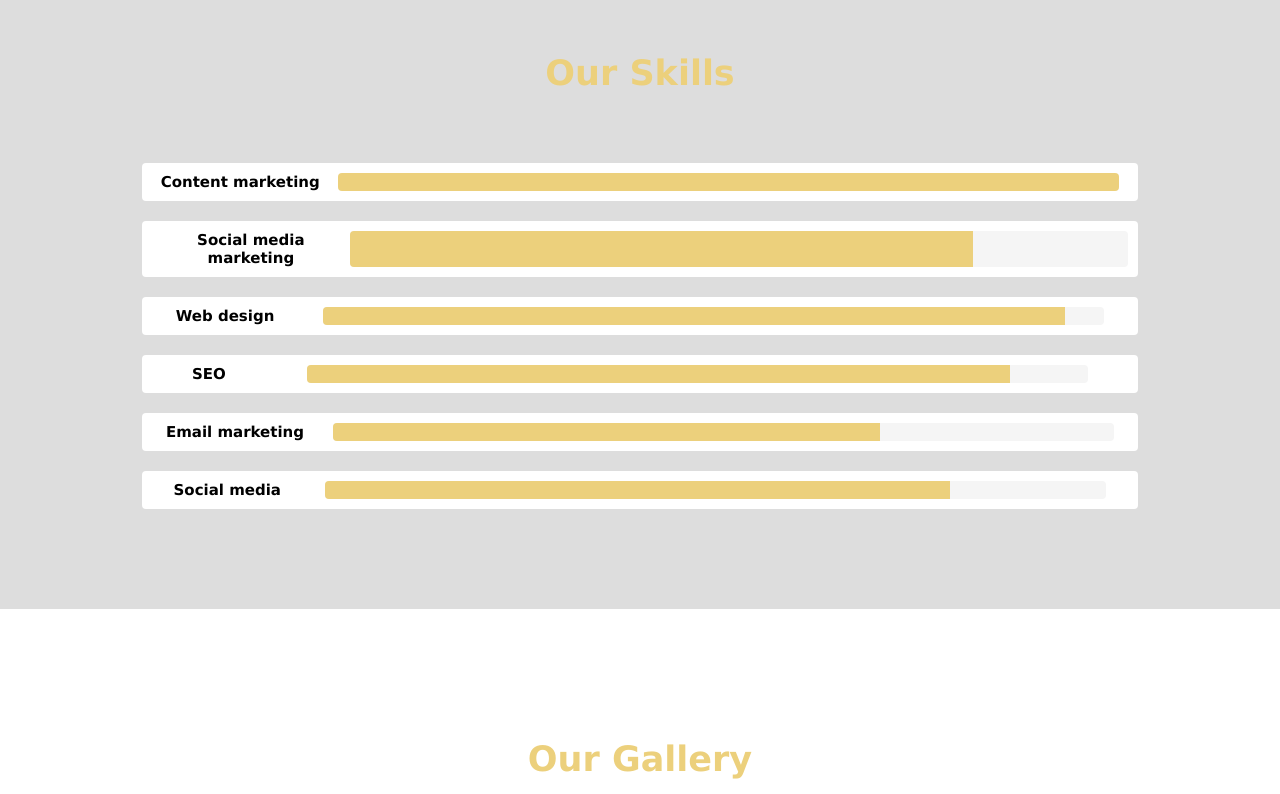
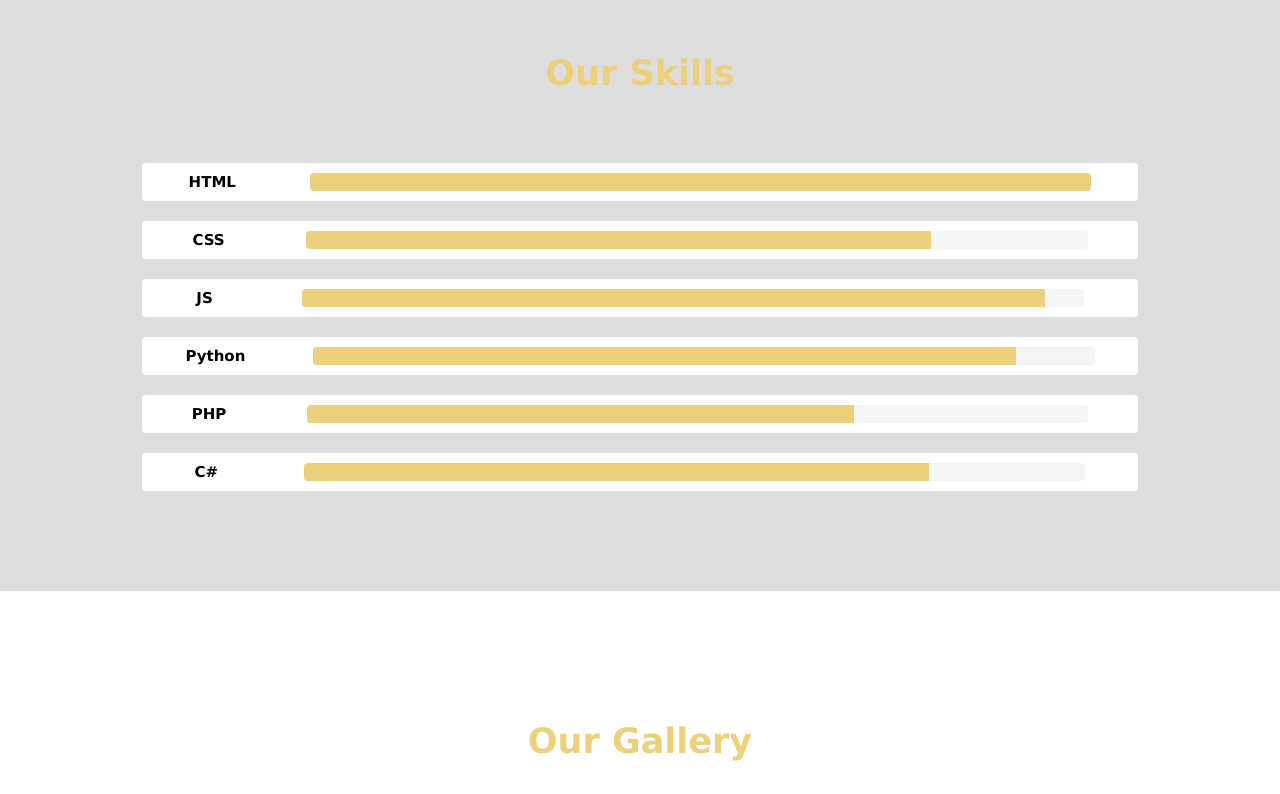
Before and after one commit to abdolrhman-mo/template1, a plain HTML site: page index.html in a window 1280 px wide. Shown: the part 1292-2086 px from the top of the page. Drawn offline with Linux system fonts and the light colour scheme.

Commit message:
changed skills

```diff
--- a/index.html
+++ b/index.html
@@ -140,37 +140,37 @@
         <h2>Our Skills</h2>
         <div class="container">
           <div class="skill-box">
-            <div class="skill-name">Content marketing</div>
+            <div class="skill-name">HTML</div>
             <div class="skill-progress">
               <span data-percent="100%"></span>
             </div>
           </div>
           <div class="skill-box">
-            <div class="skill-name">Social media marketing</div>
+            <div class="skill-name">CSS</div>
             <div class="skill-progress">
               <span data-percent="80%"></span>
             </div>
           </div>
           <div class="skill-box">
-            <div class="skill-name">Web design</div>
+            <div class="skill-name">JS</div>
             <div class="skill-progress">
               <span data-percent="95%"></span>
             </div>
           </div>
           <div class="skill-box">
-            <div class="skill-name">SEO</div>
+            <div class="skill-name">Python</div>
             <div class="skill-progress">
               <span data-percent="90%"></span>
             </div>
           </div>
           <div class="skill-box">
-            <div class="skill-name">Email marketing</div>
+            <div class="skill-name">PHP</div>
             <div class="skill-progress">
               <span data-percent="70%"></span>
             </div>
           </div>
           <div class="skill-box">
-            <div class="skill-name">Social media</div>
+            <div class="skill-name">C#</div>
             <div class="skill-progress">
               <span data-percent="80%"></span>
             </div>
```
